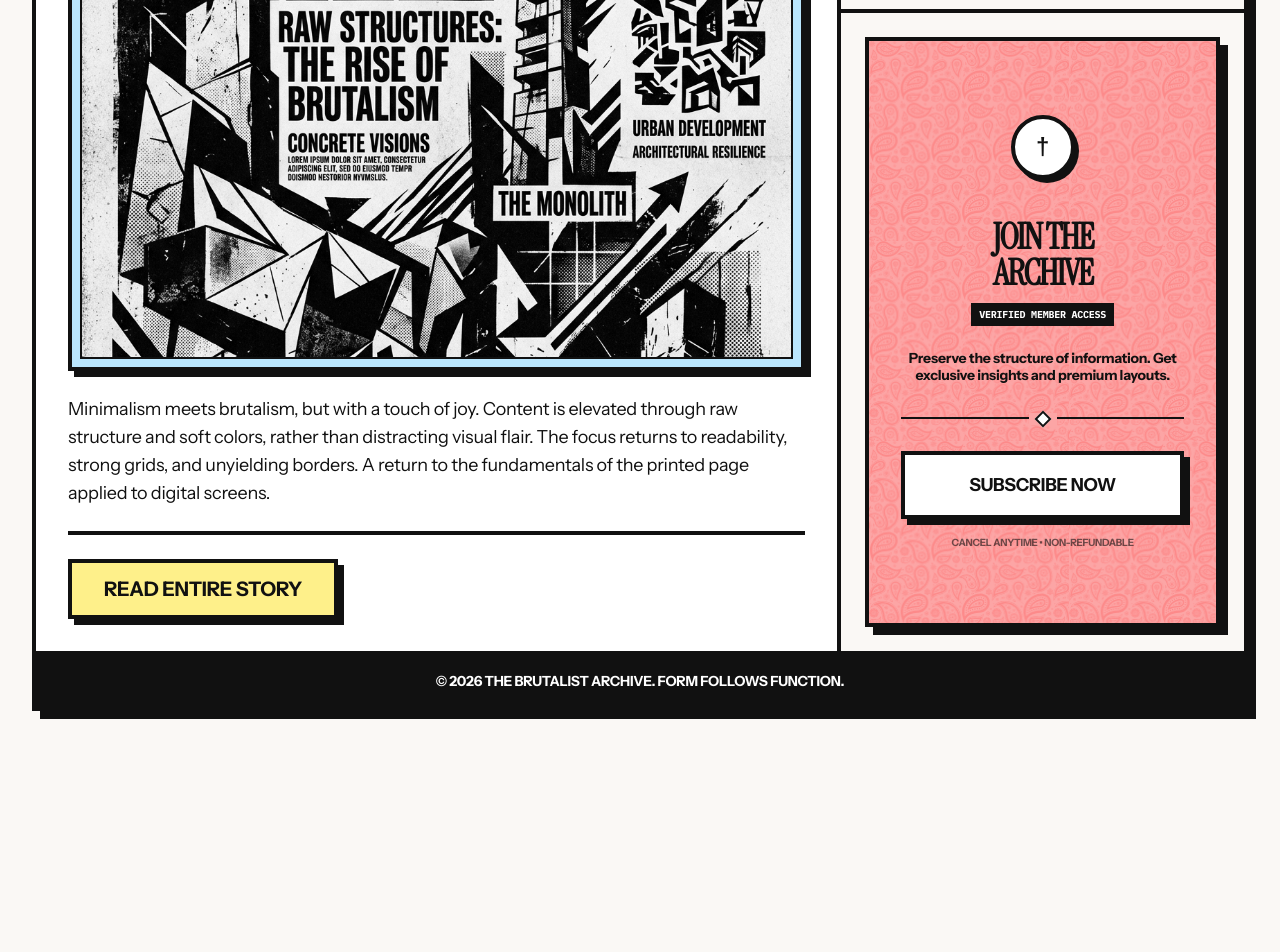
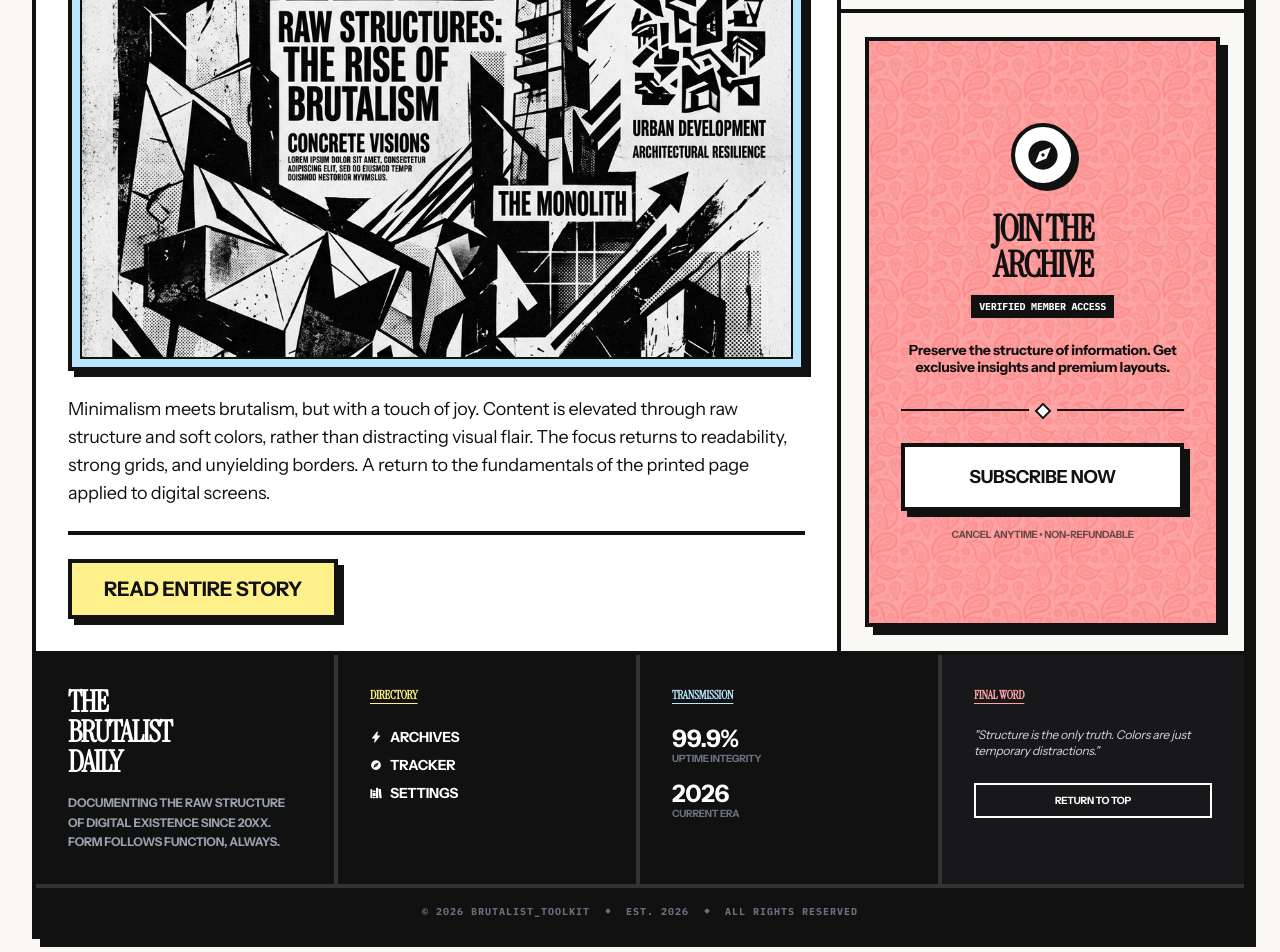
Before and after one commit to ashikpy/newspaper-tool, a Next.js app: page / in a window 1280 px wide. Shown: the part 520-1472 px from the top of the page. Before the commit the page ends 1263 px from the top, so only its background shows below. Built offline with nearby package versions, Linux system fonts and the light colour scheme; no server answers.

Commit message:
feat(footer): footer advance

```diff
--- a/app/globals.css
+++ b/app/globals.css
@@ -20,3 +20,12 @@ body {
 h1, h2, h3, h4, h5, h6 {
   font-family: var(--font-display);
 }
+
+@utility animate-marquee {
+  animation: marquee 20s linear infinite;
+}
+
+@keyframes marquee {
+  from { transform: translateX(0); }
+  to { transform: translateX(-50%); }
+}
--- a/app/page.tsx
+++ b/app/page.tsx
@@ -1,6 +1,7 @@
 import Image from "next/image";
 import { Show, SignInButton, SignUpButton, UserButton } from "@clerk/nextjs";
 import { currentUser } from "@clerk/nextjs/server";
+import { IoCompassSharp, IoFlash, IoLibrary, IoStar } from "react-icons/io5";
 
 export default async function Home() {
   const user = await currentUser();
@@ -10,8 +11,8 @@ export default async function Home() {
         {/* Header / Masthead */}
         <header className="border-b-4 border-[#111] p-6 lg:p-8 flex flex-col md:flex-row justify-between items-center bg-neo-yellow gap-4 relative overflow-hidden">
           {/* base bg */}
+
           <div className="absolute inset-0 bg-neo-yellow" />
-
           {/* right-side pattern with fade */}
           <div
             className="absolute inset-0 pointer-events-none"
@@ -26,17 +27,30 @@ export default async function Home() {
               opacity: 0.8,
             }}
           />
-
+          {/* top running marquee */}
+          <div className="absolute top-0 left-0 w-full bg-[#111] text-white py-1 overflow-hidden z-20 border-b-2 border-[#111]">
+            <div className="flex whitespace-nowrap animate-marquee font-mono text-[10px] uppercase font-black tracking-widest leading-none items-center">
+              {[...Array(10)].map((_, i) => (
+                <span key={i} className="mx-4 flex items-center gap-2">
+                  <IoFlash className="text-neo-yellow" />
+                  Breaking: New Brutalism is here
+                  <IoStar className="text-neo-blue" />
+                  Limited Edition Archive Access Available
+                  <IoLibrary className="text-neo-red" />
+                  Stay Bold •
+                </span>
+              ))}
+            </div>
+          </div>
           <div className="flex flex-col z-10 text-center md:text-left">
             <h1 className="text-5xl md:text-7xl lg:text-8xl font-black uppercase tracking-tighter leading-none mb-2">
               The Brutalist Daily
             </h1>
 
-            <p className="font-bold text-lg md:text-xl uppercase border-y-2 border-[#111] py-1 inline-block text-gray-800">
+            <p className="font-bold text-lg md:text-xl uppercase border-y-2 border-[#111] py-1 inline-block text-gray-800 w-max">
               Volume I • Issue 1 • Pastel Edition
             </p>
           </div>
-
           <div className="flex md:flex-col gap-2 z-10 shrink-0">
             <Show when="signed-in">
               <a
@@ -153,9 +167,11 @@ export default async function Home() {
                   System.Archive.v1
                 </div>
 
-                <div className="mb-6 z-10">
+                <div className="mb-2 z-10">
                   <div className="w-16 h-16 border-4 border-[#111] bg-white rounded-full flex items-center justify-center shadow-[4px_4px_0px_0px_#111] mb-4 mx-auto group-hover:rotate-12 transition-transform">
-                    <span className="text-2xl font-black">†</span>
+                    <span className="text-4xl font-black">
+                      <IoCompassSharp />
+                    </span>
                   </div>
                 </div>
 
@@ -192,11 +208,99 @@ export default async function Home() {
         </div>
 
         {/* Footer */}
-        <footer className="border-t-4 border-[#111] p-4 bg-[#111] text-white text-center">
-          <p className="font-body font-bold uppercase text-sm">
-            © {new Date().getFullYear()} The Brutalist Archive. Form follows
-            function.
-          </p>
+        <footer className="border-t-4 border-[#111] bg-[#111] text-white">
+          <div className="grid grid-cols-1 md:grid-cols-4 divide-y-4 md:divide-y-0 md:divide-x-4 divide-[#333]">
+            {/* Column 1: Brand */}
+            <div className="p-8">
+              <h2 className="text-3xl font-black uppercase mb-4 tracking-tighter leading-none">
+                The <br /> Brutalist <br /> Daily
+              </h2>
+              <p className="font-body text-xs font-bold text-gray-400 uppercase leading-relaxed">
+                Documenting the raw structure of digital existence since 20XX.
+                Form follows function, always.
+              </p>
+            </div>
+
+            {/* Column 2: Nav */}
+            <div className="p-8">
+              <h4 className="font-mono text-xs font-black uppercase mb-6 text-neo-yellow underline underline-offset-4">
+                Directory
+              </h4>
+              <ul className="space-y-2 font-black uppercase text-sm">
+                <li>
+                  <a
+                    href="/"
+                    className="hover:text-neo-blue transition-colors flex items-center gap-2"
+                  >
+                    <IoFlash className="text-xs" /> Archives
+                  </a>
+                </li>
+                <li>
+                  <a
+                    href="/tracker"
+                    className="hover:text-neo-yellow transition-colors flex items-center gap-2"
+                  >
+                    <IoCompassSharp className="text-xs" /> Tracker
+                  </a>
+                </li>
+                <li>
+                  <a
+                    href="/profile"
+                    className="hover:text-neo-red transition-colors flex items-center gap-2"
+                  >
+                    <IoLibrary className="text-xs" /> Settings
+                  </a>
+                </li>
+              </ul>
+            </div>
+
+            {/* Column 3: Stats */}
+            <div className="p-8">
+              <h4 className="font-mono text-xs font-black uppercase mb-6 text-neo-blue underline underline-offset-4">
+                Transmission
+              </h4>
+              <div className="space-y-4">
+                <div>
+                  <div className="text-2xl font-black leading-none">99.9%</div>
+                  <div className="text-[10px] font-bold text-gray-500 uppercase">
+                    Uptime Integrity
+                  </div>
+                </div>
+                <div>
+                  <div className="text-2xl font-black leading-none">
+                    {new Date().getFullYear()}
+                  </div>
+                  <div className="text-[10px] font-bold text-gray-500 uppercase">
+                    Current Era
+                  </div>
+                </div>
+              </div>
+            </div>
+
+            {/* Column 4: Newsletter/Note */}
+            <div className="p-8 bg-zinc-900">
+              <h4 className="font-mono text-xs font-black uppercase mb-6 text-neo-red underline underline-offset-4">
+                Final Word
+              </h4>
+              <p className="font-body text-xs mb-6 text-gray-300 italic">
+                "Structure is the only truth. Colors are just temporary
+                distractions."
+              </p>
+              <div className="border-2 border-white p-2 text-center text-[10px] font-black uppercase hover:bg-white hover:text-black transition-all cursor-crosshair">
+                Return to Top
+              </div>
+            </div>
+          </div>
+
+          <div className="border-t-4 border-[#333] p-4 text-center">
+            <p className="font-mono font-bold uppercase text-[10px] tracking-widest text-gray-500 flex items-center justify-center gap-4">
+              <span>© {new Date().getFullYear()} BRUTALIST_TOOLKIT</span>
+              <span className="w-1 h-1 bg-gray-500 rotate-45"></span>
+              <span>EST. {new Date().getFullYear()}</span>
+              <span className="w-1 h-1 bg-gray-500 rotate-45"></span>
+              <span>ALL RIGHTS RESERVED</span>
+            </p>
+          </div>
         </footer>
       </main>
     </div>
--- a/package.json
+++ b/package.json
@@ -15,7 +15,8 @@
     "next": "16.2.4",
     "pg": "^8.20.0",
     "react": "19.2.4",
-    "react-dom": "19.2.4"
+    "react-dom": "19.2.4",
+    "react-icons": "^5.6.0"
   },
   "devDependencies": {
     "@tailwindcss/postcss": "^4",
```
Also changed, not shown: 1 other file (tests, documents, lock files or other folders).
